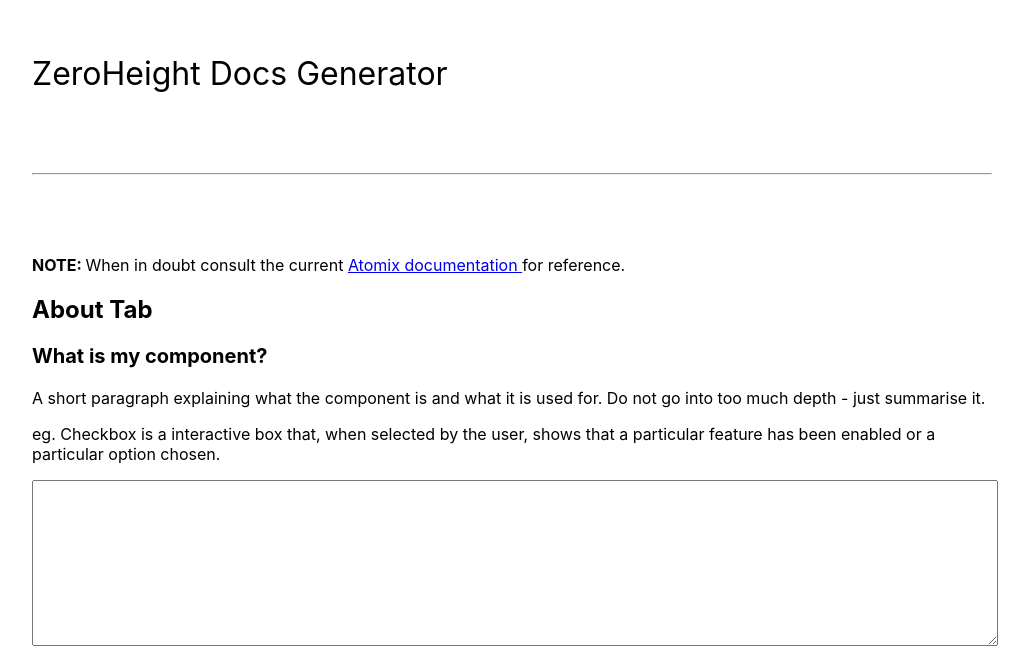
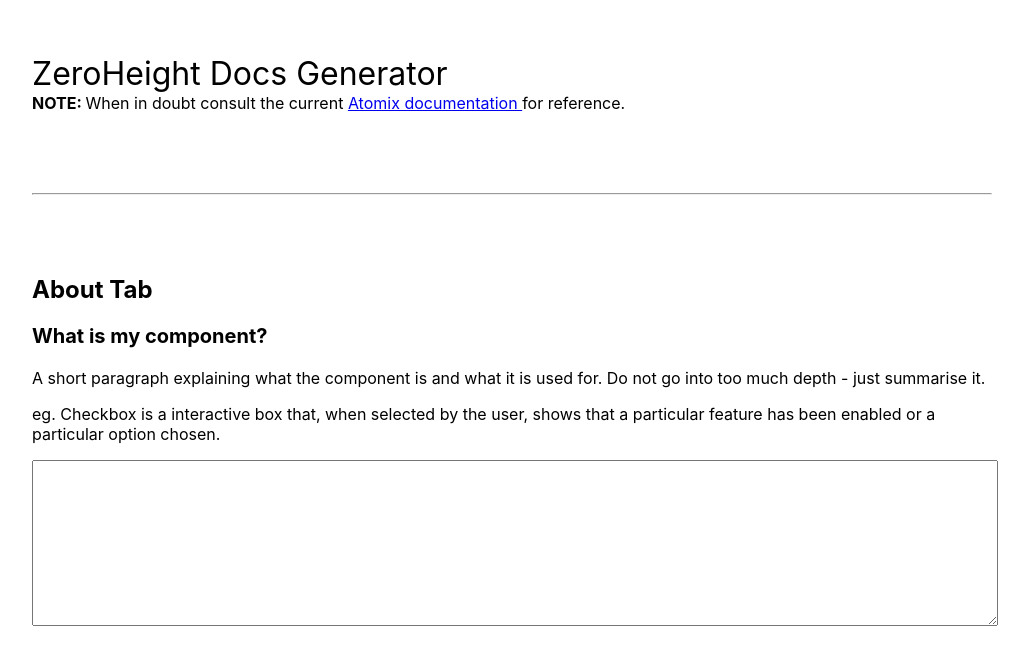
Before and after one commit to jared-hexagon/atomix-docs.github.io, a React (Create React App) app: page / in a window 1280 px wide. Shown: the part 106-758 px from the top of the page, without its empty margins (128-1157 px from the left). Built offline with nearby package versions, Linux system fonts and the light colour scheme.

Commit message:
Update App.js

```diff
--- a/src/App.js
+++ b/src/App.js
@@ -474,8 +474,8 @@ function App() {
   return (
     <div className="App">
       <header>ZeroHeight Docs Generator</header>
+      <strong> NOTE:  </strong> When in doubt consult the current <a href="https://atomix.hexagonmining.com/"> Atomix documentation </a> for reference.
       <hr />
-    <strong> NOTE:  </strong> When in doubt consult the current <a href="https://atomix.hexagonmining.com/"> Atomix documentation </a> for reference.
       <h2>About Tab</h2>
       <h3>What is my component?</h3>
       <p>
```
